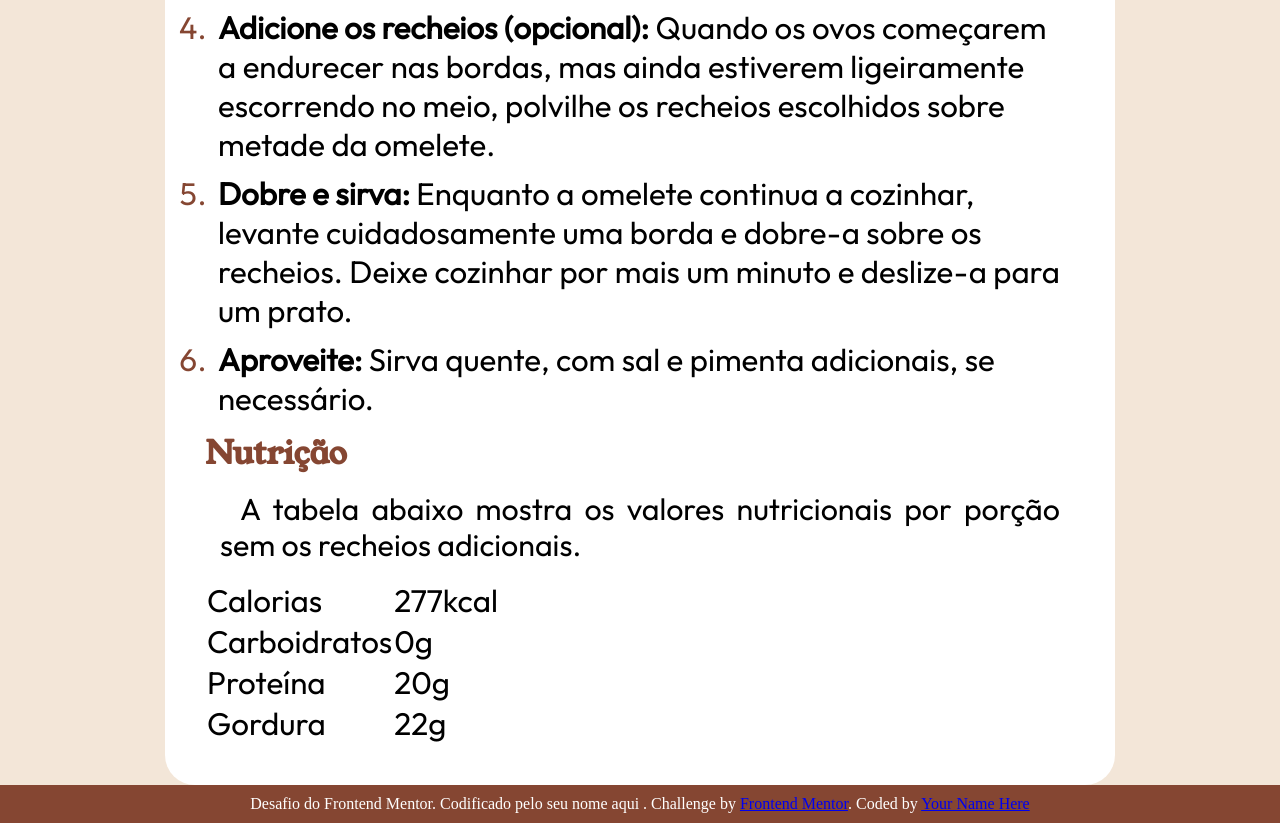
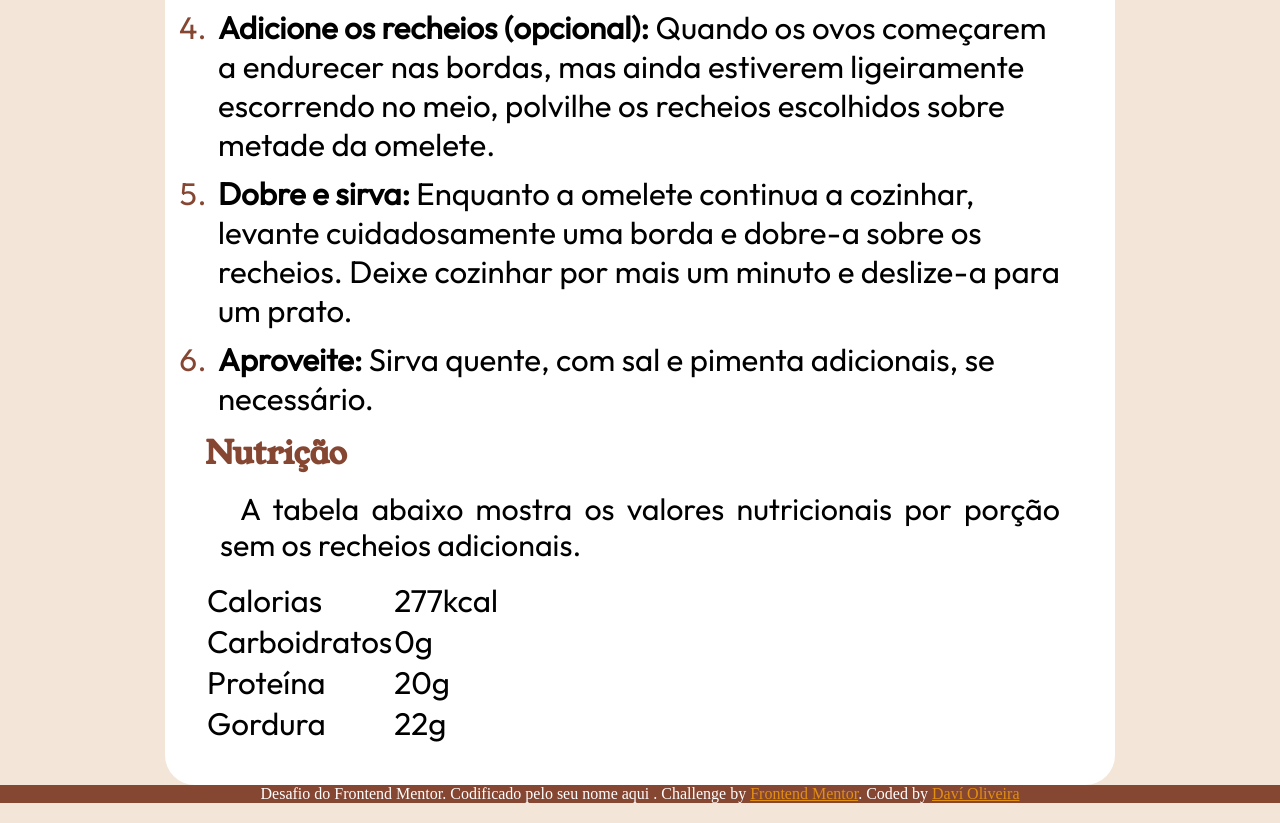
Before and after one commit to Davi-Dev25/Desafio-do-omelete, a plain HTML site: page index.html in a window 1280 px wide. Shown: the part 1775-2598 px from the top of the page. Drawn offline with Linux system fonts and the light colour scheme.

Commit message:
altualizações

```diff
--- a/index.html
+++ b/index.html
@@ -106,7 +106,7 @@
       Desafio do Frontend Mentor. Codificado pelo seu nome aqui . Challenge by
       <a href="https://www.frontendmentor.io?ref=challenge" target="_blank"
         >Frontend Mentor</a
-      >. Coded by <a href="#">Your Name Here</a>
+      >. Coded by <a href="https://github.com/Davi-Dev25">Daví Oliveira</a>
     </footer>
   </body>
 </html>
--- a/style/style.css
+++ b/style/style.css
@@ -70,6 +70,7 @@ p{
 ul{
     font-size: 1.3em;
     padding: 8px;
+    list-style-position: inside;
 
 
 }
@@ -97,5 +98,9 @@ footer{
     text-align: center;
     background-color: var(--cor5);
     color: white;
-    padding: 10px;
+    width: 100%;
 }
+footer a{
+    text-decoration: underline;
+    color:rgb(227, 143, 18);
+}
```
